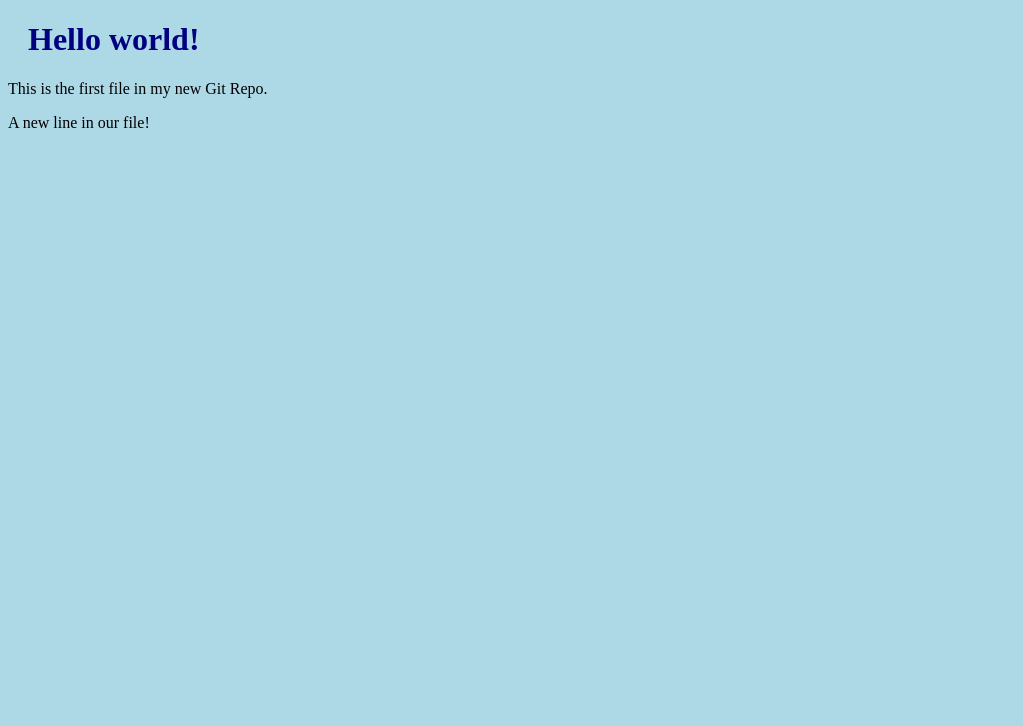
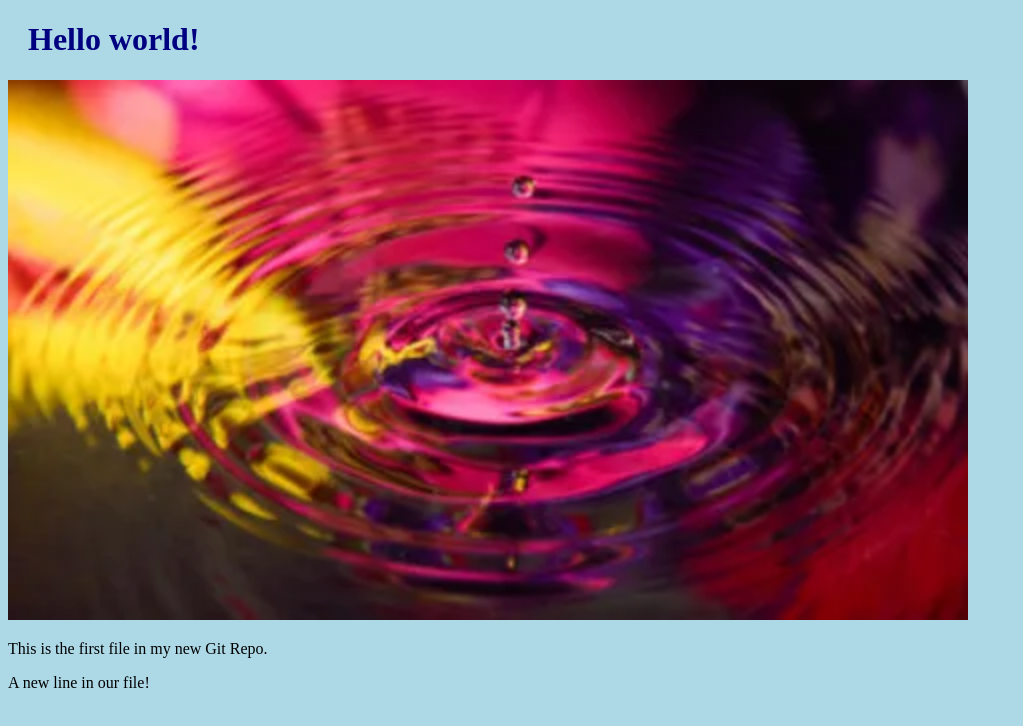
Before and after one commit to dkudiyal63/Hello-World, a plain HTML site: page index.html in a window 1280 px wide. Shown: the whole page, without its empty margins (0-1023 px from the left). Drawn offline with Linux system fonts and the light colour scheme.

Commit message:
Added image to Hello World

```diff
--- a/index.html
+++ b/index.html
@@ -6,8 +6,10 @@
 </head>
 <body>
 
-<h1>Hello world!</h1>
-<p>This is the first file in my new Git Repo.</p>
-<p>A new line in our file!</p>
+    <h1>Hello world!</h1>
+    <div><img src="img_hello_world.webp" alt="Hello World from Space"
+    style="width:100%;max-width:960px"></div>
+    <p>This is the first file in my new Git Repo.</p>
+    <p>A new line in our file!</p>
 </body>
 </html>
```
Also changed, not shown: img_hello_world.webp (added).
